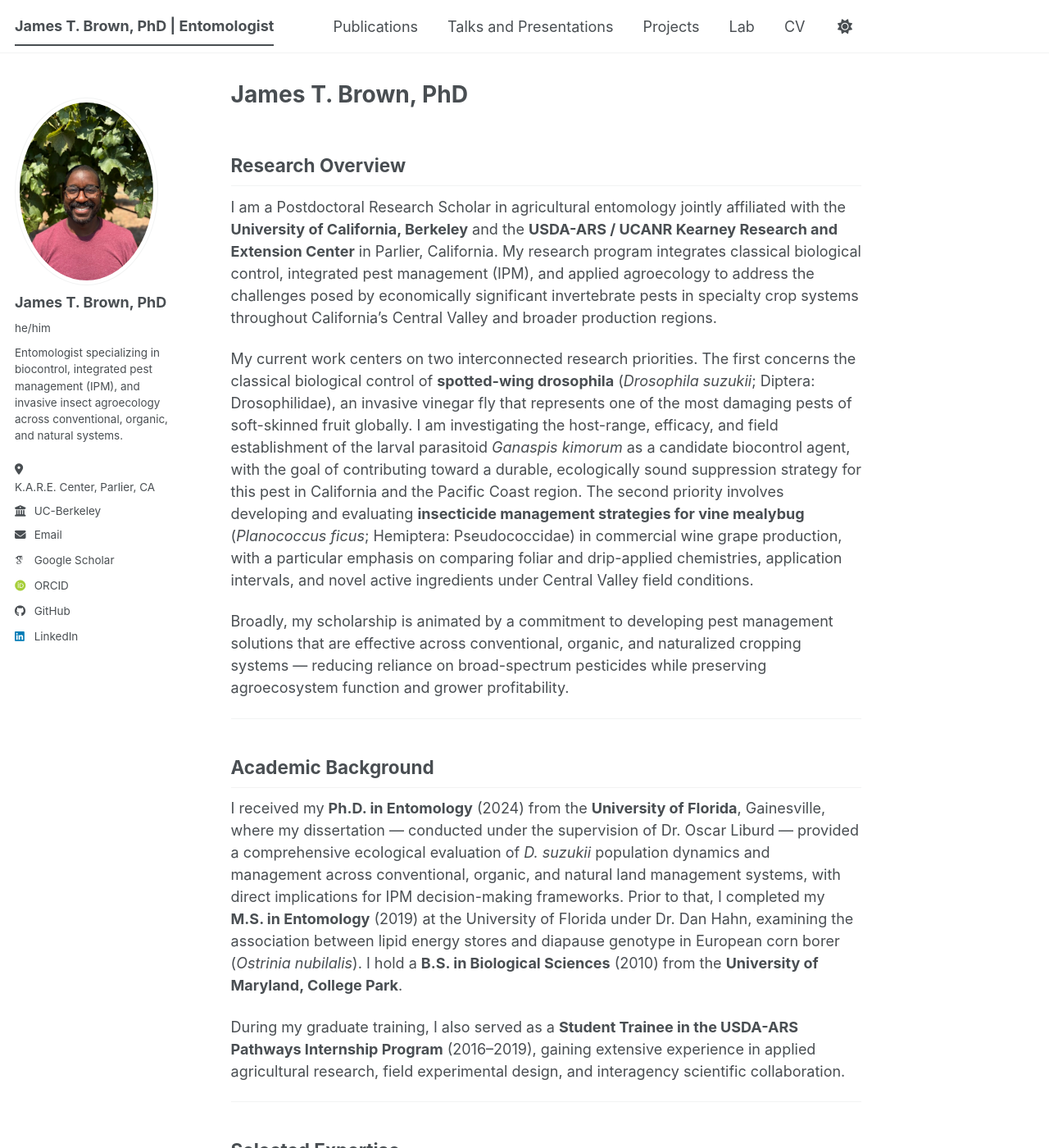
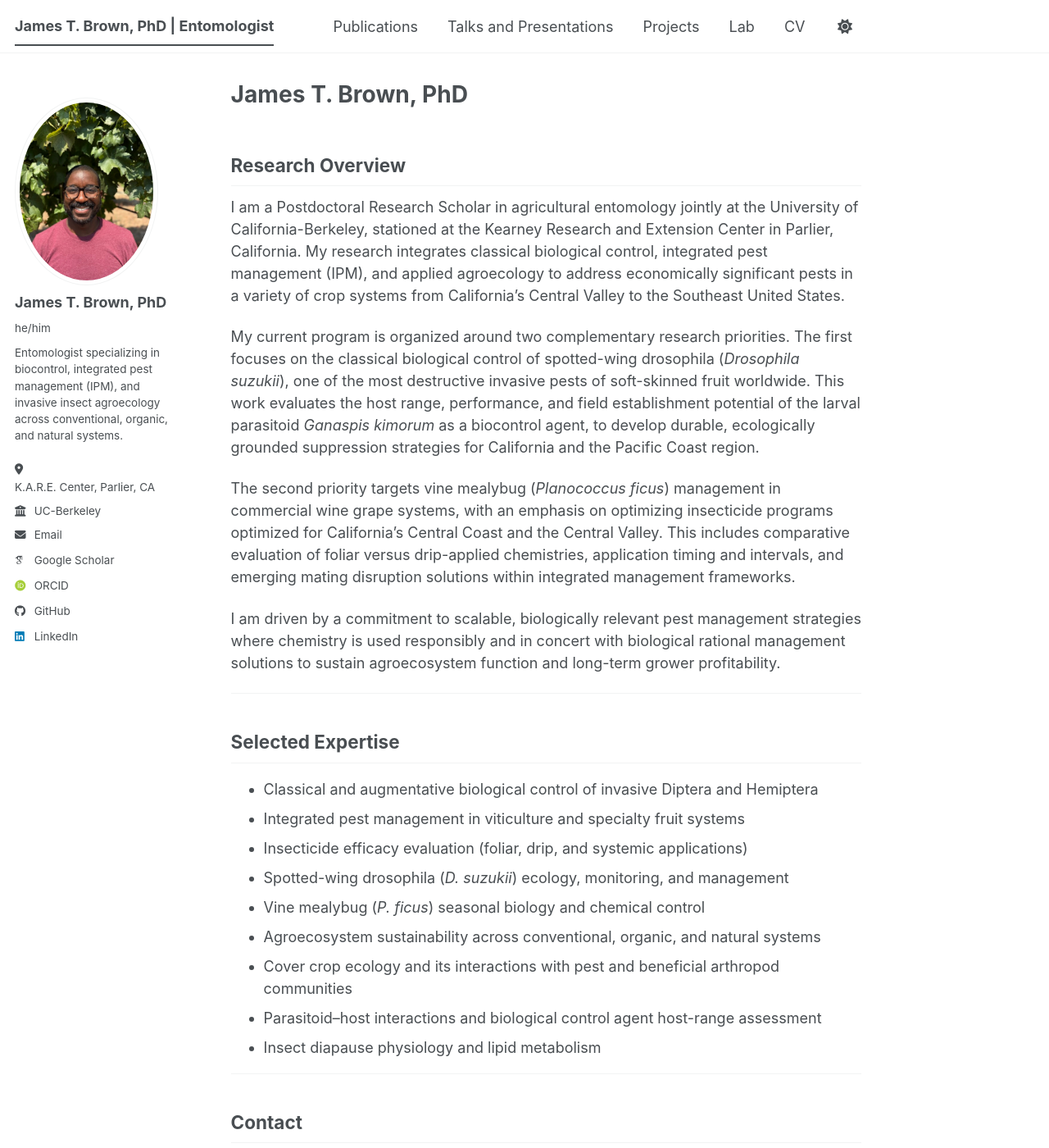
Before and after one commit to jtbentomology/jtbentomology.github.io, a Jekyll site: the page built from _pages/about.md, in a window 1280 px wide and 1400 px high. Shown: the whole window at 82% size. Built offline with Jekyll 4.4.1, drawn with Linux system fonts in a browser that asks for light colours; some web fonts are replaced; a script bundle is joined from its source files by our own code; library files that are not in the unit come from our copies; some of the changed text lies outside the part shown.

Commit message:
Update about.md

```diff
--- a/_pages/about.md
+++ b/_pages/about.md
@@ -14,19 +14,13 @@ author_profile: true
 
 ## Research Overview
 
-I am a Postdoctoral Research Scholar in agricultural entomology jointly affiliated with the **University of California, Berkeley** and the **USDA-ARS / UCANR Kearney Research and Extension Center** in Parlier, California. My research program integrates classical biological control, integrated pest management (IPM), and applied agroecology to address the challenges posed by economically significant invertebrate pests in specialty crop systems throughout California's Central Valley and broader production regions.
+I am a Postdoctoral Research Scholar in agricultural entomology jointly at the University of California-Berkeley, stationed at the Kearney Research and Extension Center in Parlier, California. My research integrates classical biological control, integrated pest management (IPM), and applied agroecology to address economically significant pests in a variety of crop systems from California’s Central Valley to the Southeast United States.
 
-My current work centers on two interconnected research priorities. The first concerns the classical biological control of **spotted-wing drosophila** (*Drosophila suzukii*; Diptera: Drosophilidae), an invasive vinegar fly that represents one of the most damaging pests of soft-skinned fruit globally. I am investigating the host-range, efficacy, and field establishment of the larval parasitoid *Ganaspis kimorum* as a candidate biocontrol agent, with the goal of contributing toward a durable, ecologically sound suppression strategy for this pest in California and the Pacific Coast region. The second priority involves developing and evaluating **insecticide management strategies for vine mealybug** (*Planococcus ficus*; Hemiptera: Pseudococcidae) in commercial wine grape production, with a particular emphasis on comparing foliar and drip-applied chemistries, application intervals, and novel active ingredients under Central Valley field conditions.
+My current program is organized around two complementary research priorities. The first focuses on the classical biological control of spotted-wing drosophila (*Drosophila suzukii*), one of the most destructive invasive pests of soft-skinned fruit worldwide. This work evaluates the host range, performance, and field establishment potential of the larval parasitoid *Ganaspis kimorum* as a  biocontrol agent, to develop durable, ecologically grounded suppression strategies for California and the Pacific Coast region.
 
-Broadly, my scholarship is animated by a commitment to developing pest management solutions that are effective across conventional, organic, and naturalized cropping systems — reducing reliance on broad-spectrum pesticides while preserving agroecosystem function and grower profitability.
+The second priority targets vine mealybug (*Planococcus ficus*) management in commercial wine grape systems, with an emphasis on optimizing insecticide programs optimized for California's Central Coast and the Central Valley. This includes comparative evaluation of foliar versus drip-applied chemistries, application timing and intervals, and emerging mating disruption solutions within integrated management frameworks.
 
----
-
-## Academic Background
-
-I received my **Ph.D. in Entomology** (2024) from the **University of Florida**, Gainesville, where my dissertation — conducted under the supervision of Dr. Oscar Liburd — provided a comprehensive ecological evaluation of *D. suzukii* population dynamics and management across conventional, organic, and natural land management systems, with direct implications for IPM decision-making frameworks. Prior to that, I completed my **M.S. in Entomology** (2019) at the University of Florida under Dr. Dan Hahn, examining the association between lipid energy stores and diapause genotype in European corn borer (*Ostrinia nubilalis*). I hold a **B.S. in Biological Sciences** (2010) from the **University of Maryland, College Park**.
-
-During my graduate training, I also served as a **Student Trainee in the USDA-ARS Pathways Internship Program** (2016–2019), gaining extensive experience in applied agricultural research, field experimental design, and interagency scientific collaboration.
+I am driven by a commitment to scalable, biologically relevant pest management strategies where chemistry is used responsibly and in concert with biological rational management solutions to sustain agroecosystem function and long-term grower profitability.
 
 ---
 
@@ -44,18 +38,6 @@ During my graduate training, I also served as a **Student Trainee in the USDA-AR
 
 ---
 
-## Selected Funding & Recognition
-
-My research has been supported by the **University of Florida Provost Steinmetz Endowment** ($115,941; 2020–2024) and the **USDA-ARS Pathways Internship Program** ($83,625; 2016–2019). I am a **2026–2027 Science Policy Fellow** with the Entomological Society of America, a position that supports engagement with the federal legislative process on issues pertaining to agricultural research, pest management policy, and food security. I have also received competitive travel and research awards from the Entomological Society of America's Southeastern Branch and the University of Florida.
-
----
-
-## Science Communication & Mentorship
-
-I maintain an active commitment to scientific outreach, undergraduate mentorship, and diversity in STEM. I have directly mentored **sixteen undergraduate students** — eleven in conservation education and five in laboratory research — across projects spanning parasitoid bioassay design, analytical chemistry, and molecular techniques. I have served as a panelist and speaker at numerous career development and diversity-focused events, and I co-created and led the **Make it Count Peer Mentoring Program** at the University of Florida. I also served as Vice President of the **Pride Community Center of North Central Florida** from 2020 to 2023.
-
----
-
 ## Contact
 
 I welcome inquiries from prospective collaborators, growers, extension professionals, and students interested in pest management, biological control, or agroecology.
```
